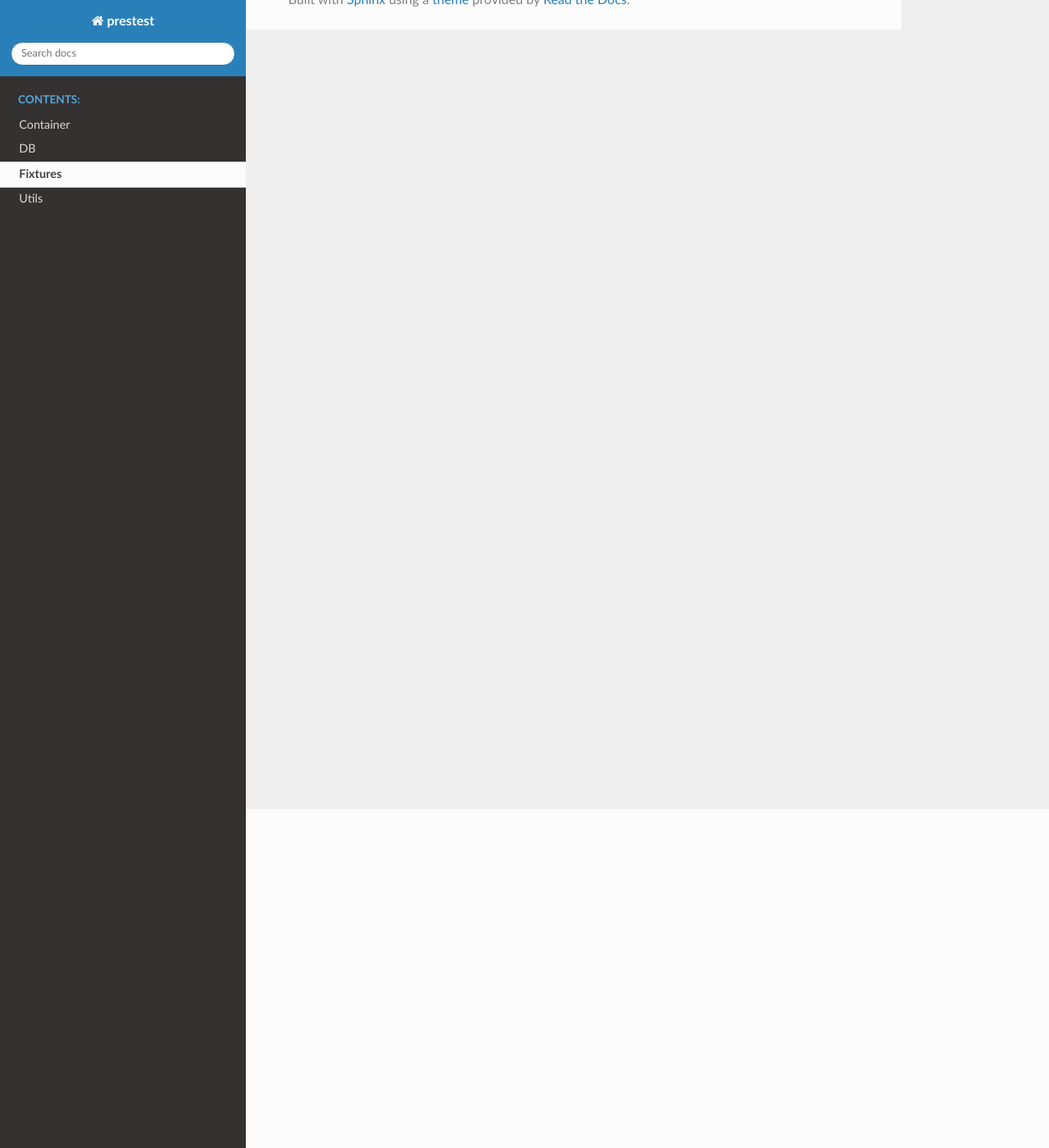
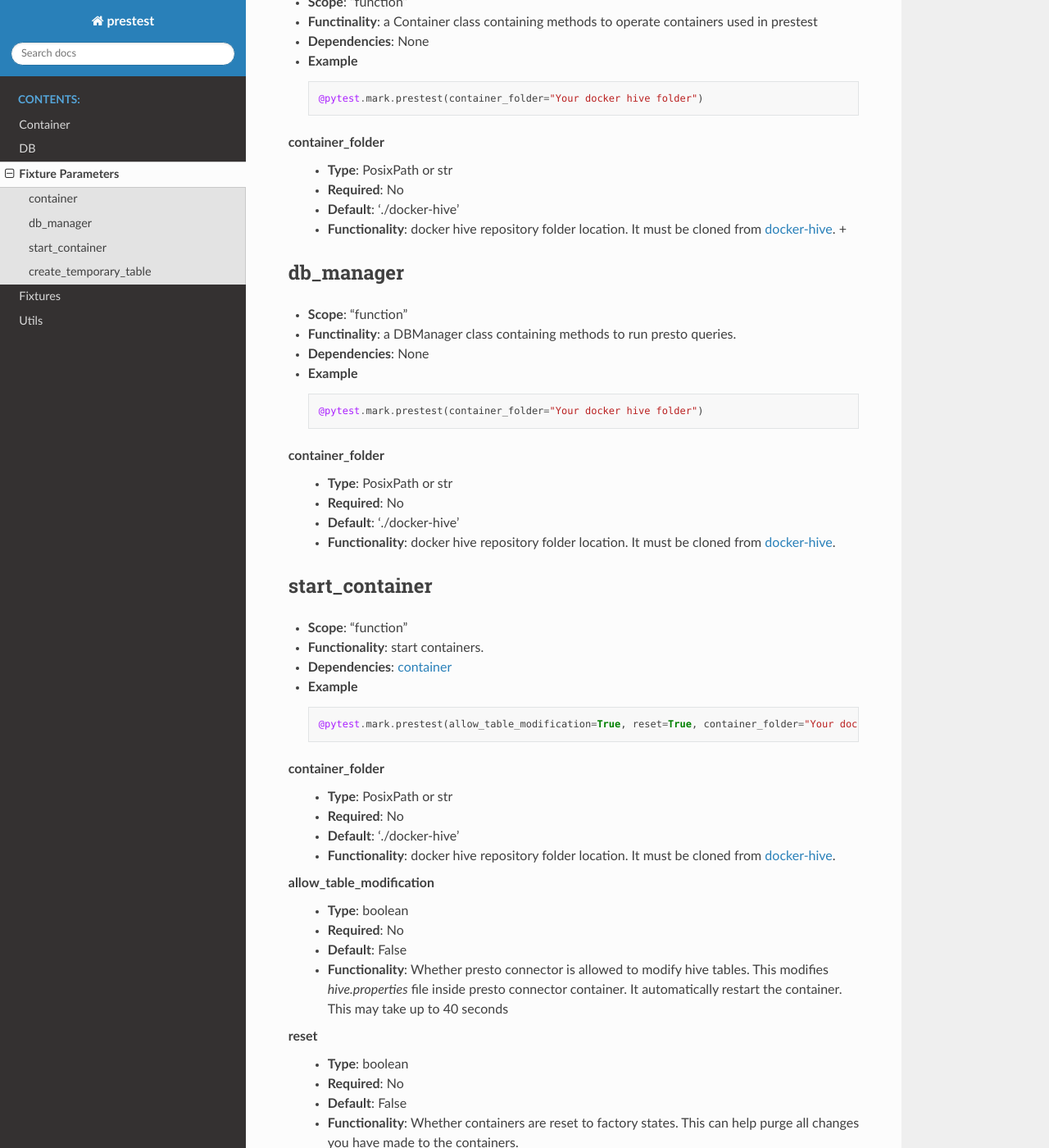
Before and after one commit to staftermath/prestest, a Sphinx documentation site: the page built from docs/source/fixtures.rst, in a window 1280 px wide and 1400 px high, scrolled down 413 px. Shown: the whole window at 82% size. Built offline with Sphinx 7.4.7 and the Read the Docs theme 2.0.0, drawn with Linux system fonts in a browser that asks for light colours; some of the changed text lies outside the part shown.

Commit message:
add more docs

```diff
--- a/docs/source/fixtures.rst
+++ b/docs/source/fixtures.rst
@@ -1,4 +1,129 @@
-.. fixtures
+.. _fixtures:
+
+Fixture Parameters
+==================
+
+Fixtures need to be imported together to avoid missing depdencies.
+
+.. code-block:: python
+
+    from prestest.fixtures import *
+
+Some fixtures can be configured at runtime by passing certain argument through :code:`@pytest.mark.prestest`.
+
+.. _fixture_container:
+
+container
+---------
+- **Scope**: "function"
+- **Functinality**: a Container class containing methods to operate containers used in prestest
+- **Dependencies**: None
+- **Example**
+
+  .. code-block:: python
+
+    @pytest.mark.prestest(container_folder="Your docker hive folder")
+
+container_folder
+    + **Type**: PosixPath or str
+    + **Required**: No
+    + **Default**: './docker-hive'
+    + **Functionality**: docker hive repository folder location. It must be cloned from
+      `docker-hive <https://github.com/big-data-europe/docker-hive>`_.    +
+
+.. _fixture_db_manager:
+
+db_manager
+----------
+- **Scope**: "function"
+- **Functinality**: a DBManager class containing methods to run presto queries.
+- **Dependencies**: None
+- **Example**
+
+  .. code-block:: python
+
+    @pytest.mark.prestest(container_folder="Your docker hive folder")
+
+container_folder
+    + **Type**: PosixPath or str
+    + **Required**: No
+    + **Default**: './docker-hive'
+    + **Functionality**: docker hive repository folder location. It must be cloned from
+      `docker-hive <https://github.com/big-data-europe/docker-hive>`_.
+
+
+start_container
+---------------
+- **Scope**: "function"
+- **Functionality**: start containers.
+- **Dependencies**: :ref:`container <fixture_container>`
+- **Example**
+
+  .. code-block:: python
+
+    @pytest.mark.prestest(allow_table_modification=True, reset=True, container_folder="Your docker hive folder")
+
+
+container_folder
+    + **Type**: PosixPath or str
+    + **Required**: No
+    + **Default**: './docker-hive'
+    + **Functionality**: docker hive repository folder location. It must be cloned from
+      `docker-hive <https://github.com/big-data-europe/docker-hive>`_.
+
+allow_table_modification
+    + **Type**: boolean
+    + **Required**: No
+    + **Default**: False
+    + **Functionality**: Whether presto connector is allowed to modify hive tables. This modifies `hive.properties` file
+      inside presto connector container. It automatically restart the container. This may take up to 40 seconds
+
+reset
+    + **Type**: boolean
+    + **Required**: No
+    + **Default**: False
+    + **Functionality**: Whether containers are reset to factory states. This can help purge all changes you have made
+      to the containers.
+
+
+create_temporary_table
+----------------------
+- **Scope**: "function"
+- **Functionality**: create temporary hive/presto tables and clean up after test.
+- **Dependencies**: :ref:`fixture_db_manager`, :ref:`fixture_container`
+- **Example**
+
+  .. code-block:: python
+
+        @pytest.mark.prestest(table_name="sandbox.test_temp_table", query=create_temporary_table_query,
+                              file=resource_folder / "sample_table.csv")
+
+
+table_name:
+    + **Type**: str
+    + **Required**: yes
+    + **Functionality**: name of the table to be created. For example, "sandbox.test_table"
+
+query:
+    + **Type**: str
+    + **Required**: yes
+    + **Functionality**: query used to create the target table specified by `table_name`. This needs to have a python
+      string placeholder 'table_name'. For example,
+
+      .. code-block:: python
+
+          table_name = """CREATE TABLE {table_name} (
+                col1 INTEGER,
+                col2 STRING
+            )
+            ROW FORMAT DELIMITED
+            FIELDS TERMINATED BY ','
+            STORED AS TEXTFILE
+            """
+file:
+    + **Type**: PosixPath or str
+    + **Required**: yes
+    + **Functionality**: path to the file to be inserted into the created table
 
 Fixtures
 ========
--- a/docs/source/index.rst
+++ b/docs/source/index.rst
@@ -85,3 +85,5 @@ To use in your test:
        # test that the table is properly dropped
        with pytest.raises(DatabaseError):
            db_manager.read_sql(select_table)
+
+Some fixtures can be configured through :code:`@pytext.mark.prestest`. See :ref:`fixtures` for details.
```
